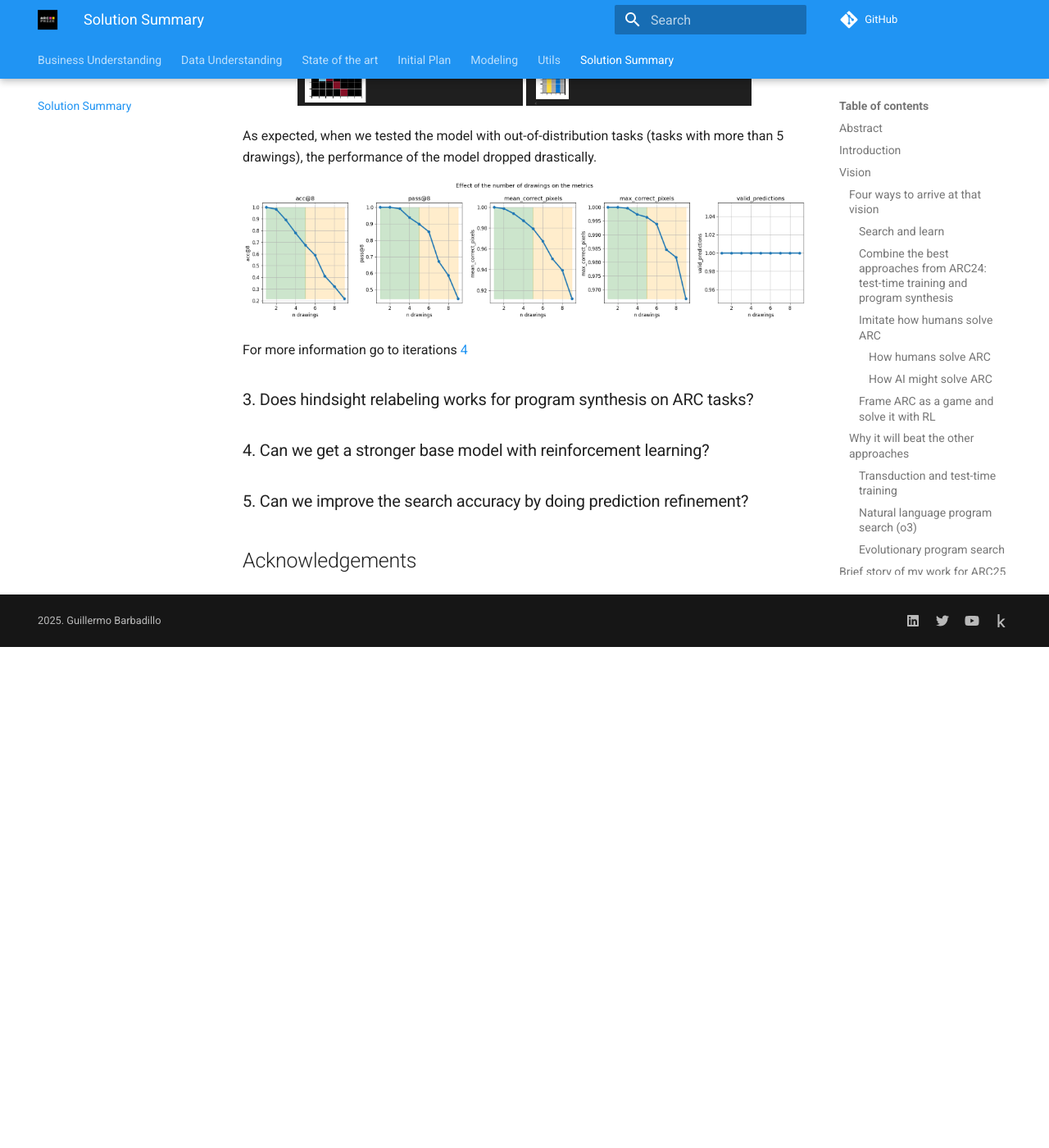
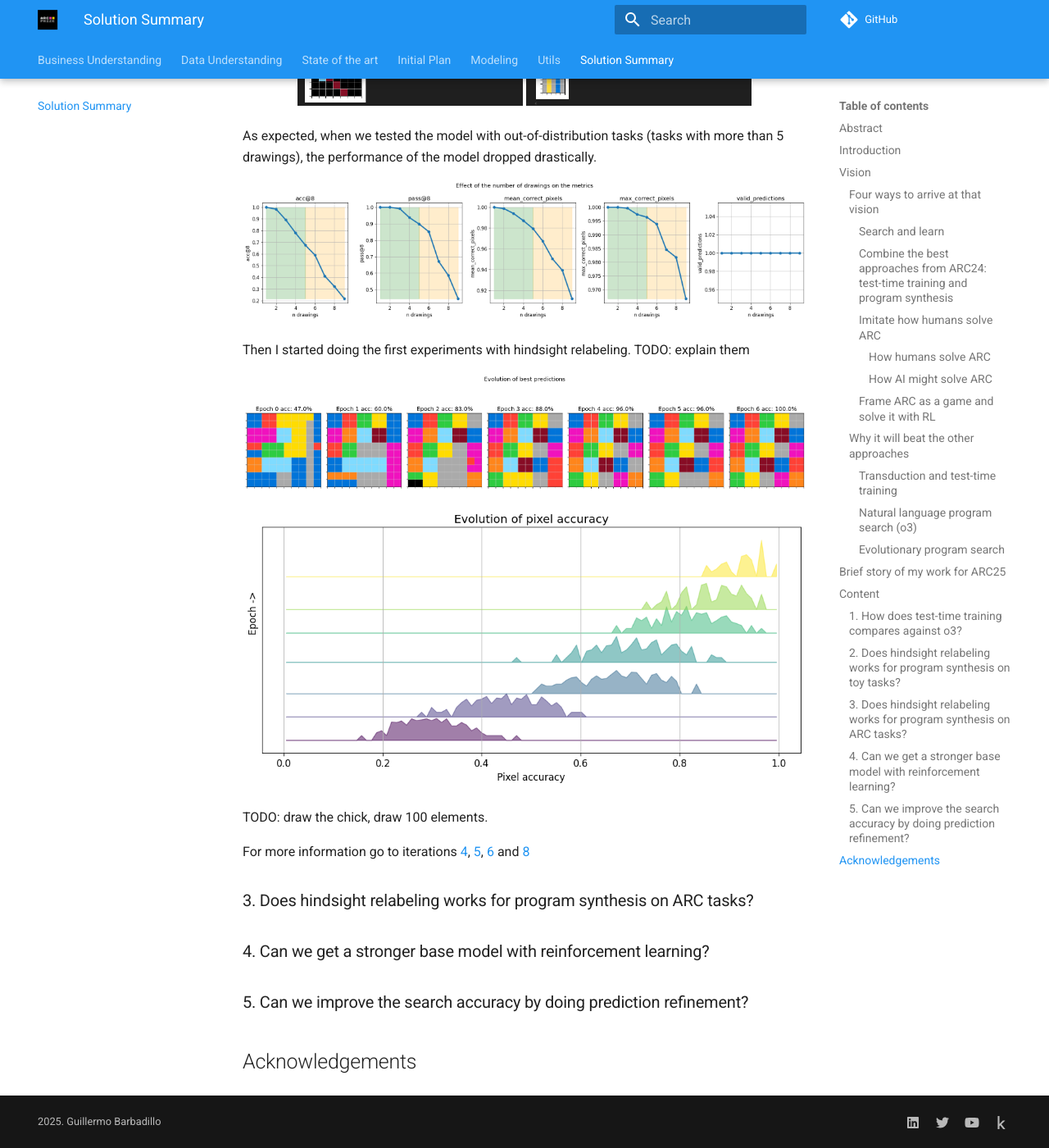
Before and after one commit to ironbar/arc25, an MkDocs documentation site: the page built from docs/05_Solution_Summary.md, in a window 1280 px wide and 1400 px high, scrolled down 7681 px. Shown: the whole window at 82% size. Built offline with MkDocs 1.6.1 and Material for MkDocs 9.7.7, drawn with Linux system fonts in a browser that asks for light colours; comment, search, counter and statistics services are not loaded; before the commit the page ends 8470 px from its top, so only the background shows below that.

Commit message:
more documentation

```diff
--- a/docs/05_Solution_Summary.md
+++ b/docs/05_Solution_Summary.md
@@ -231,7 +231,15 @@
 
 ![number of drawings](modeling/res/1746196996841_image.png)
 
-For more information go to iterations [4](modeling/Iteration_04_first_steps_with_code.md)
+Then I started doing the first experiments with hindsight relabeling. TODO: explain them
+
+![best prediction evolution](modeling/res/1746622789551_image.png)
+
+![distribution evolution](modeling/res/2025-05-07-15-01-52.png)
+
+TODO: draw the chick, draw 100 elements.
+
+For more information go to iterations [4](modeling/Iteration_04_first_steps_with_code.md), [5](modeling/Iteration_05_test_time_training_with_code_HER.md), [6](modeling/Iteration_06_reinforcement_learning.md) and [8](modeling/Iteration_08_improve_HER.md)
 
 ### 3. Does hindsight relabeling works for program synthesis on ARC tasks?
 
```
